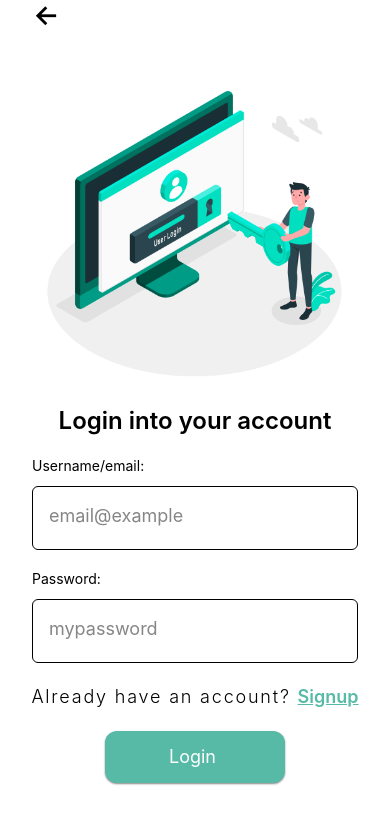
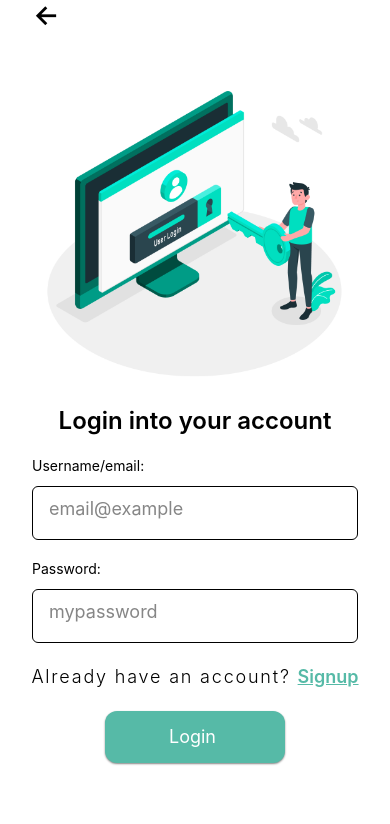
Before and after one commit to maya-manager/client, a React Native app: screen /Login in a window 390 px wide. Shown: the top 824 px of the page. Built offline with nearby package versions, Linux system fonts and the light colour scheme.

Commit message:
refactor: input placeholder alligned to center
closes #58

```diff
--- a/src/components/input/Input.tsx
+++ b/src/components/input/Input.tsx
@@ -63,7 +63,7 @@ const Input: FC<IInputProps> = ({
 			</Text>
 			<TextInput
 				placeholder={placeholder}
-				className={`mt-3 border-solid border-lightgrey border-[0.2px] w-full rounded-md px-4 h-16 pb-[6px] text-lg ${
+				className={`mt-3 border-solid border-lightgrey border-[0.2px] w-full rounded-md px-4 pb-4 pt-2 text-lg ${
 					error && "border-accent"
 				} ${inputClassName}`}
 				placeholderTextColor={
@@ -74,6 +74,8 @@ const Input: FC<IInputProps> = ({
 				value={value}
 				autoCapitalize={autoCapitalize}
 				keyboardType={keyboardType}
+				textAlignVertical="center"
+				// secureTextEntry={true}
 			/>
 			{error && <Text className="text-accent mt-2">{error}</Text>}
 		</View>
```
